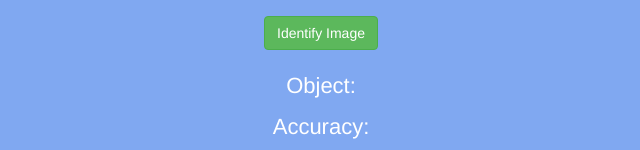
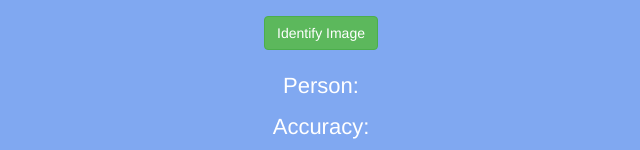
Before and after one commit to KSM0809/Project-104, a plain HTML site: page index.html in a window 1280 px wide. Shown: the part 712-862 px from the top of the page, 319-959 px from the left. Drawn offline with nearby package versions, Linux system fonts and the light colour scheme; a script that the page names is missing.

Commit message:
Update index.html

```diff
--- a/index.html
+++ b/index.html
@@ -38,7 +38,7 @@
       <button onclick="check();" class="btn btn-success">Identify Image</button>
       <br><br>
 
-      <p style="font-size: 22px;">Object: <span id="result_object_name"></span> </p>
+      <p style="font-size: 22px;">Person: <span id="result_object_name"></span> </p>
       <p style="font-size: 22px;">Accuracy: <span id="result_object_accuracy"></span> </p>
     </center>
 
```
